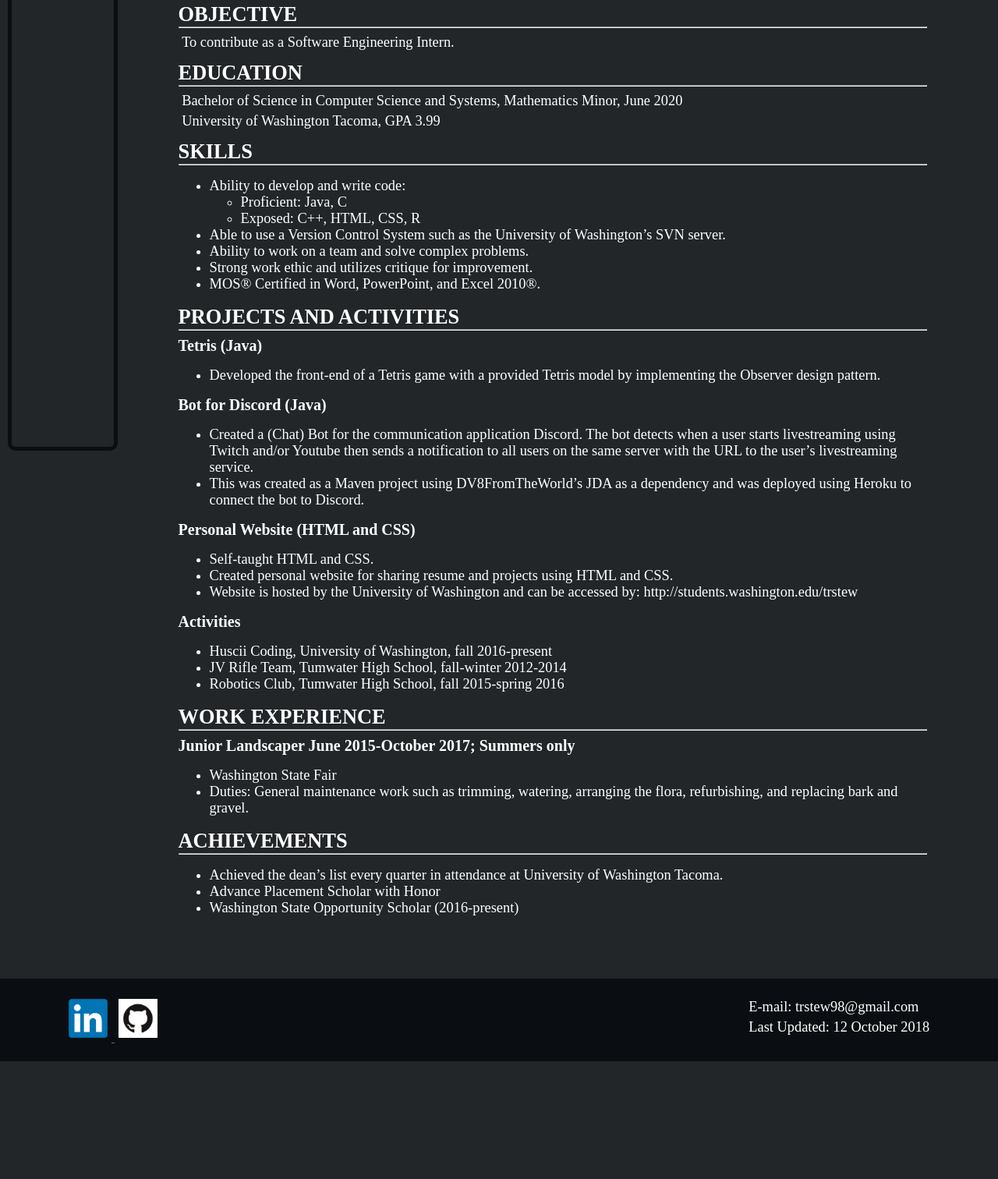
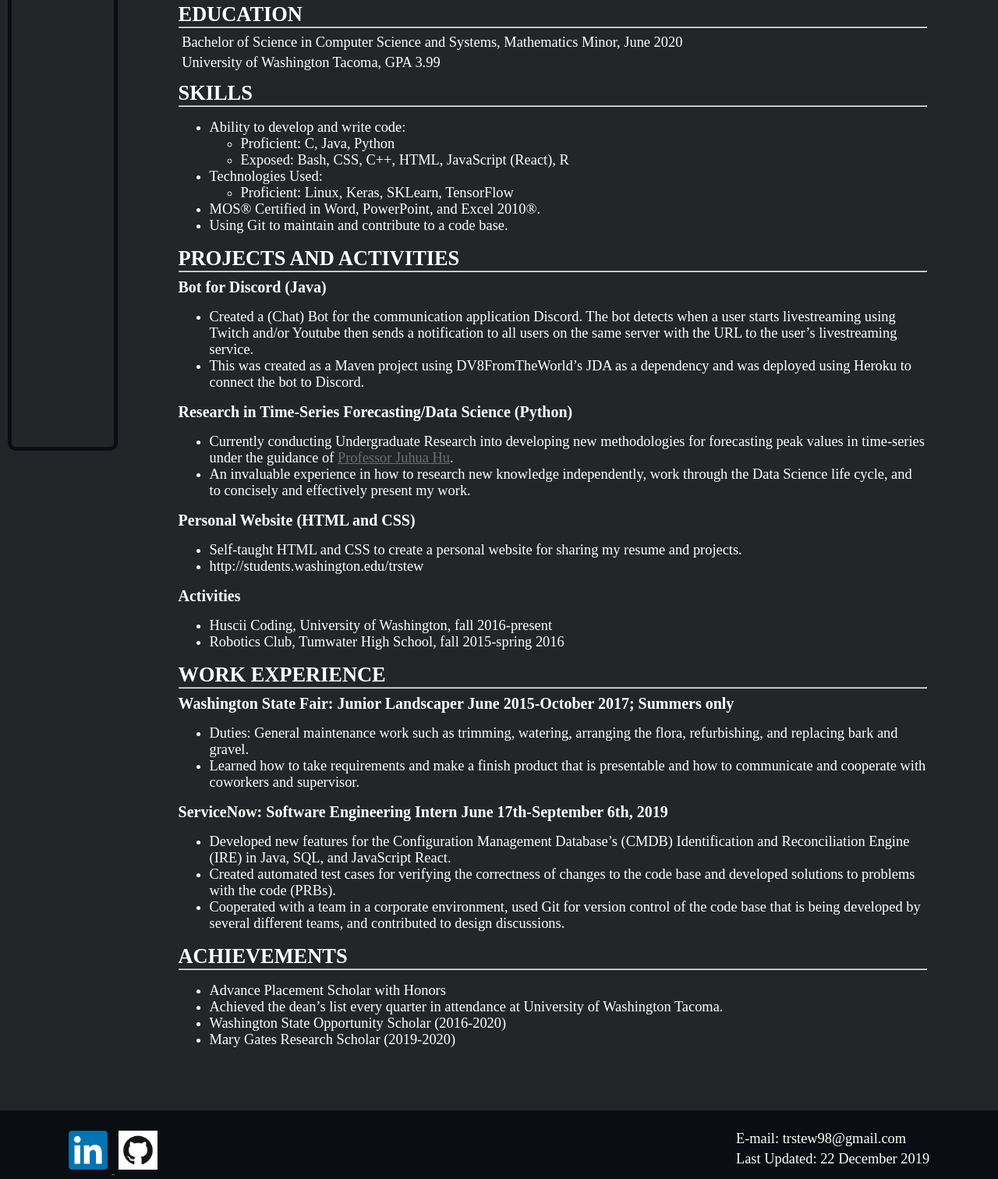
Before and after one commit to TuckerStewart98/PersonalWebsite, a plain HTML site: page WebContent/pages/resume.html in a window 1280 px wide. Shown: the part 406-1918 px from the top of the page at 78% size. Before the commit the page ends 1767 px from the top, so only its background shows below. Drawn offline with Linux system fonts and the light colour scheme.

Commit message:
Update for the 21st of December 2019.

```diff
--- a/WebContent/pages/resume.html
+++ b/WebContent/pages/resume.html
@@ -63,12 +63,6 @@
 
 		<!-- The body of the resume. -->
 		<div class="resume-body">
-			<!-- Resume objectives. -->
-			<h2>OBJECTIVE</h2>
-			<hr>
-			<p>To contribute as a Software Engineering Intern.</p>
-
-
 			<!-- Educational background. -->
 			<h2>EDUCATION</h2>
 			<hr>
@@ -83,31 +77,23 @@
 			<ul>
 				<li>Ability to develop and write code:</li>
 				<ul>
-					<li>Proficient: Java, C</li>
-					<li>Exposed: C++, HTML, CSS, R</li>
+					<li>Proficient: C, Java, Python</li>
+					<li>Exposed: Bash, CSS, C++, HTML, JavaScript
+					(React), R</li>
 				</ul>
-				<li>Able to use a Version Control System such as the
-				University of Washington’s SVN server.</li>
-				<li>Ability to work on a team and solve complex
-				problems.</li>
-				<li>Strong work ethic and utilizes critique for
-				improvement.</li>
+				<li>Technologies Used:</li>
+				<ul>
+					<li>Proficient: Linux, Keras, SKLearn, TensorFlow</li>
+				</ul>
 				<li>MOS® Certified in Word, PowerPoint, and Excel
 				2010®. </li>
+				<li>Using Git to maintain and contribute to a code base.</li>
 			</ul>
 
 
 			<!-- List of projects worked on and activities. -->
 			<h2>PROJECTS AND ACTIVITIES</h2>
 			<hr>
-
-			<!-- Tetris project. -->
-			<h3>Tetris (Java)</h3>
-			<ul>
-				<li>Developed the front-end of a Tetris game with a
-				provided Tetris model by implementing the Observer
-				design pattern.</li>
-			</ul>
 
 			<!-- Chat Bot for Discord. -->
 			<h3>Bot for Discord (Java)</h3>
@@ -122,15 +108,25 @@
 				using Heroku to connect the bot to Discord.</li>
 			</ul>
 
+			<!-- Undergraduate Research -->
+			<h3>Research in Time-Series Forecasting/Data Science (Python)</h3>
+			<ul>
+				<li>Currently conducting Undergraduate Research into
+				developing new methodologies for forecasting peak values
+				in time-series under the guidance of
+				<a id="Mentor1" href="https://faculty.washington.edu/juhuah/">Professor Juhua Hu</a>.
+				</li>
+				<li>An invaluable experience in how to research new
+				knowledge independently, work through the Data Science life
+				cycle, and to concisely and effectively present my work.</li>
+			</ul>
+
 			<!-- Personal Website project. -->
 			<h3>Personal Website (HTML and CSS)</h3>
 			<ul>
-				<li>Self-taught HTML and CSS.</li>
-				<li>Created personal website for sharing resume and
-				projects using HTML and CSS.</li>
-				<li>Website is hosted by the University of Washington
-				and can be accessed by:
-				http://students.washington.edu/trstew</li>
+				<li>Self-taught HTML and CSS to create a personal website
+				for sharing my resume and projects.</li>
+				<li>http://students.washington.edu/trstew</li>
 			</ul>
 
 			<!-- Tucker Stewart's list of activities. -->
@@ -138,34 +134,54 @@
 			<ul>
 				<li>Huscii Coding, University of Washington, fall
 				2016-present</li>
-				<li>JV Rifle Team, Tumwater High School, fall-winter
-				2012-2014</li>
 				<li>Robotics Club, Tumwater High School, fall
 				2015-spring 2016</li>
 			</ul>
 
 
+
 			<!-- Work experience. -->
 			<h2>WORK EXPERIENCE</h2>
 			<hr>
-			<h3>Junior Landscaper June 2015-October 2017; Summers
-			only</h3>
+			<!-- Washington State Fair -->
+			<h3><b>Washington State Fair: Junior Landscaper</b> June 2015-October
+			2017; Summers only</h3>
 			<ul>
-				<li>Washington State Fair</li>
 				<li>Duties:  General maintenance work such as
 				trimming, watering, arranging the flora, refurbishing,
 				and replacing bark and gravel.</li>
+				<li>Learned how to take requirements and make a finish
+				product that is presentable and how to communicate and
+				cooperate with coworkers and supervisor.</li>
 			</ul>
+			<!-- ServiceNow Internship -->
+			<h3><b>ServiceNow: Software Engineering Intern</b> June
+			17th-September 6th, 2019</h3>
+			<ul>
+				<li>Developed new features for the Configuration
+				Management Database’s (CMDB) Identification and
+				Reconciliation Engine (IRE) in Java, SQL, and JavaScript
+				React.</li>
+				<li>Created automated test cases for verifying the
+				correctness of changes to the code base and developed
+				solutions to problems with the code (PRBs).</li>
+				<li>Cooperated with a team in a corporate environment, used
+				Git for version control of the code base that is being
+				developed by several different teams, and contributed to
+				design discussions.</li>
+			</ul>
+
 
 
 			<!-- Achievements. -->
 			<h2>ACHIEVEMENTS</h2>
 			<hr>
 			<ul>
+				<li>Advance Placement Scholar with Honors</li>
 				<li>Achieved the dean’s list every quarter in
 				attendance at University of Washington Tacoma.</li>
-				<li>Advance Placement Scholar with Honor</li>
-				<li>Washington State Opportunity Scholar (2016-present)</li>
+				<li>Washington State Opportunity Scholar (2016-2020)</li>
+				<li>Mary Gates Research Scholar (2019-2020)</li>
 			</ul>
 		</div>
 	</div>
@@ -190,7 +206,7 @@
 			<!-- Tucker Stewart's email address. -->
 			<p>E-mail: trstew98@gmail.com</p>
 			<!-- The day this page was last updated. -->
-			<p>Last Updated: 12 October 2018</p>
+			<p>Last Updated: 22 December 2019</p>
 		</div>
 	</footer>
 </body>
```
Also changed, not shown: WebContent/index.html (+14 -8 lines), WebContent/pages/contact_page.html (+1 -1 lines), WebContent/pages/portfolio.html (+60 -6 lines), 1 other file.
